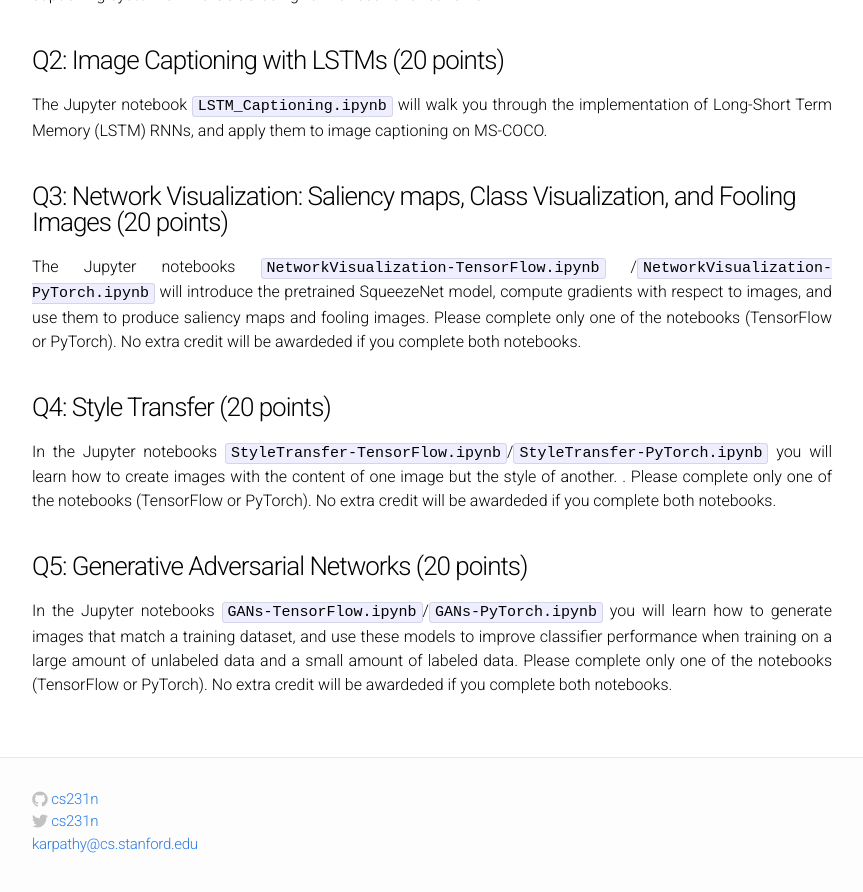
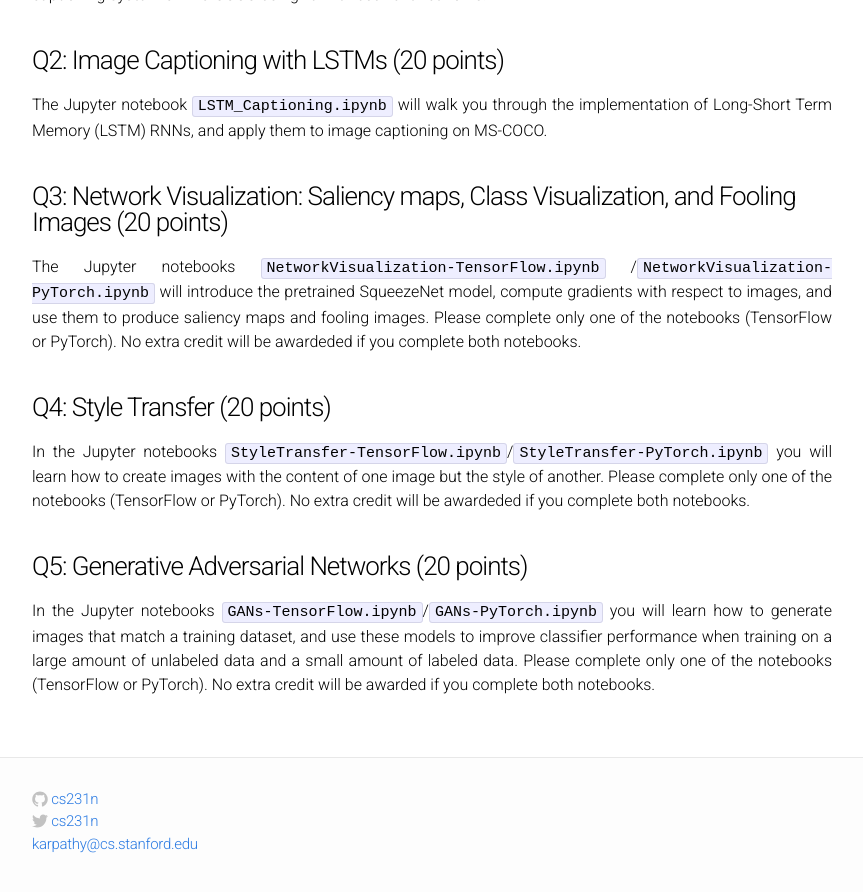
Before and after one commit to cs231n/cs231n.github.io, a Jekyll site: the page built from assignments/2017/assignment3.md, in a window 1280 px wide and 900 px high, scrolled down 3522 px. Shown: the top 892 px of the window, without its empty margins (208-1071 px from the left). Built offline with Jekyll 4.4.1, drawn with Linux system fonts in a browser that asks for light colours; some of the changed text lies outside the part shown.

Commit message:
Update assignment3.md

````diff
--- a/assignments/2017/assignment3.md
+++ b/assignments/2017/assignment3.md
@@ -31,7 +31,7 @@
 
 Once you've got the cloud instance running, make sure to run the following line to enter the virtual environment that we prepared for you (you do **not** need to make your own virtual environment):
 
-```
+```bash
 source /home/cs231n/myVE35/bin/activate
 ```
 
@@ -113,8 +113,7 @@
 images. Please complete only one of the notebooks (TensorFlow or PyTorch). No extra credit will be awardeded if you complete both notebooks.
 
 ### Q4: Style Transfer (20 points)
-In the Jupyter notebooks `StyleTransfer-TensorFlow.ipynb`/`StyleTransfer-PyTorch.ipynb` you will learn how to create images with the content of one image but the style of another. . Please complete only one of the notebooks (TensorFlow or PyTorch). No extra credit will be awardeded if you complete both notebooks.
+In the Jupyter notebooks `StyleTransfer-TensorFlow.ipynb`/`StyleTransfer-PyTorch.ipynb` you will learn how to create images with the content of one image but the style of another. Please complete only one of the notebooks (TensorFlow or PyTorch). No extra credit will be awardeded if you complete both notebooks.
 
 ### Q5: Generative Adversarial Networks (20 points)
-
-In the Jupyter notebooks `GANs-TensorFlow.ipynb`/`GANs-PyTorch.ipynb` you will learn how to generate images that match a training dataset, and use these models to improve classifier performance when training on a large amount of unlabeled data and a small amount of labeled data. Please complete only one of the notebooks (TensorFlow or PyTorch). No extra credit will be awardeded if you complete both notebooks.
+In the Jupyter notebooks `GANs-TensorFlow.ipynb`/`GANs-PyTorch.ipynb` you will learn how to generate images that match a training dataset, and use these models to improve classifier performance when training on a large amount of unlabeled data and a small amount of labeled data. Please complete only one of the notebooks (TensorFlow or PyTorch). No extra credit will be awarded if you complete both notebooks.
````
Also changed, not shown: other parts of assignments/2017/assignment3.md (+3 -3 lines).
